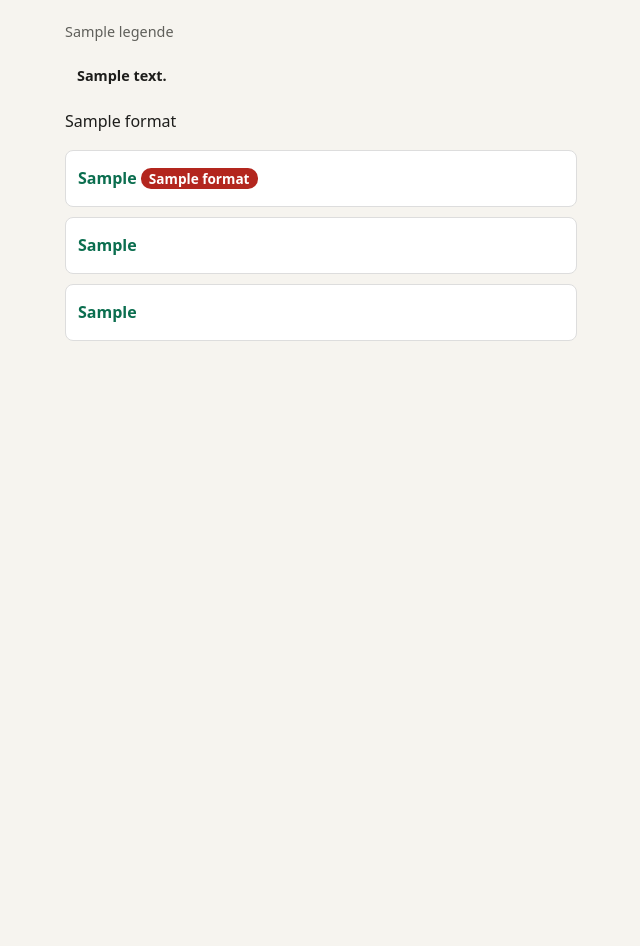
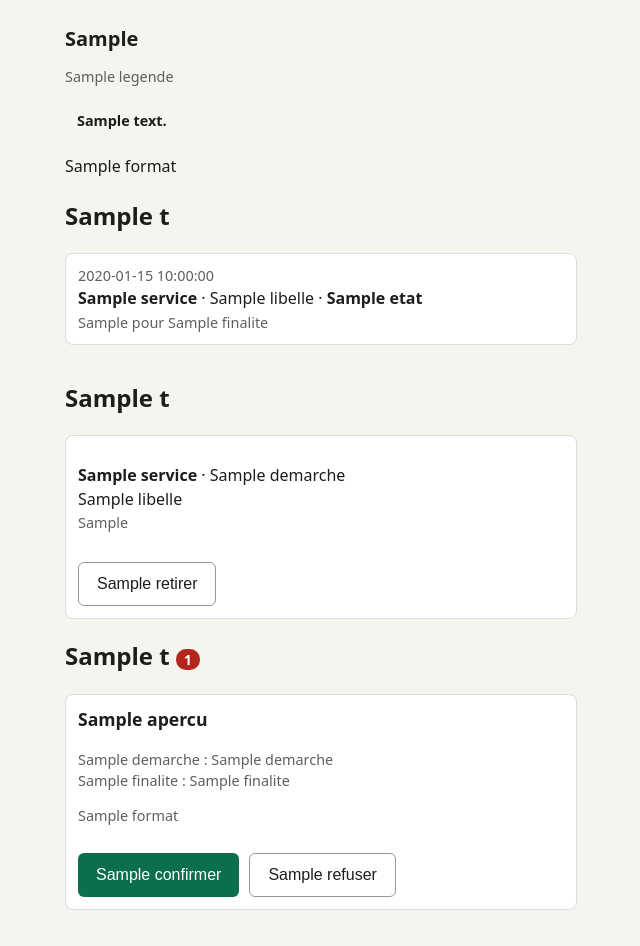
Before and after one commit to wangredelwende-spec/griot-dites-le-nous-une-fois, a FastAPI app: template espace-usager/portail/app/templates/accueil.html in a window 1280 px wide. Shown: the part 76-1022 px from the top of the page, without its empty margins (319-959 px from the left). Before the commit the page ends 417 px from the top, so only its background shows below. Run offline with FastAPI, Linux system fonts and the light colour scheme; the template is opened without the code that fills it: most values are stand-ins (such as "Sample title", 1, 10 or a date in 2020); parts of the project's set-up code (start-up, migrations or seed data) failed here and were passed over.

Commit message:
feat: espace usager : accueil « Bonjour, [prénom] », compteur, consultations (détail au clic), accords retirables puis « Accords à donner » ; plus de « Retour au menu » sur l'accueil ; « Voici qui a consulté vos informations, quand et pourquoi. » ; badge « Journal intègre ✓ — vérifié à HH h MM » ; « Connexion simulée (démo) » ; prénoms dans l'annuaire de démo ; tests

```diff
--- a/espace-usager/portail/app/main.py
+++ b/espace-usager/portail/app/main.py
@@ -168,20 +168,30 @@ async def badge_journal() -> dict:
         v = (await mediateur("GET", "/journal/verification")).json()
     except (MediateurInjoignable, ValueError):
         return {"etat": "indisponible", "texte": T["journal_indispo"]}
-    if v.get("integre"):
-        return {"etat": "ok", "texte": T["journal_ok"].format(n=v["lignes"])}
+    if v.get("integre"):     # sans le nombre de lignes : l'heure de la vérification suffit à l'usager
+        return {"etat": "ok", "texte": T["journal_ok"].format(
+            heure=datetime.fromtimestamp(time.time(), timezone.utc).strftime("%H h %M"))}
     return {"etat": "ko", "texte": T["journal_ko"].format(n=v.get("premiere_ligne_modifiee"))}
 
 
 @app.get(RACINE)
-async def accueil(request: Request):
+async def accueil(request: Request, page_n: int = 0):
+    """Après la connexion, tout sur une page : « Bonjour », le compteur et la liste des consultations (qui, quoi,
+    quand, pourquoi, statut ; détail au clic), puis les accords (retirables), puis les accords à donner."""
     s = session_de(request)
     if s is None:
         return page(request, "connexion.html", {})
     attente = (await mediateur("GET", f"/usagers/{ref(s)}/en-attente")).json()
-    consultations = await nombre_de_consultations(s)
-    return page(request, "accueil.html", {"nombre": len(attente), "consultations": consultations,
-                                          "journal": await badge_journal()})
+    for d in attente:
+        d["jusqu_a"] = heure(d["expire_le"])
+    lignes = await historique_de(s)
+    page_n = max(0, page_n)
+    debut = page_n * PAR_PAGE
+    return page(request, "accueil.html", {
+        "prenom": s.get("prenom", ""), "consultations": len(lignes), "lignes": lignes[debut:debut + PAR_PAGE],
+        "page_n": page_n, "suite": debut + PAR_PAGE < len(lignes), "journal": await badge_journal(),
+        "accords": (await mediateur("GET", f"/usagers/{ref(s)}/accords")).json(), "demandes": attente,
+        "accueil": True})
 
 
 @app.post(f"{RACINE}/connexion")
@@ -205,7 +215,9 @@ def connexion(request: Request, csrf: str = Form(...), numero: str = Form(""), p
     ECHECS_PIN.pop(numero, None)
     SESSIONS.pop(request.session.get("sid", ""), None)
     sid = secrets.token_urlsafe(32)
-    SESSIONS[sid] = {"sujet_ref": ABONNES[numero]["sujet_ref"], "vu_le": time.time()}
+    # Prénom de l'annuaire de démo (affiché « Bonjour, … ») : l'espace usager ne lit jamais les registres
+    SESSIONS[sid] = {"sujet_ref": ABONNES[numero]["sujet_ref"], "prenom": str(ABONNES[numero].get("prenom", "")),
+                     "vu_le": time.time()}
     request.session["sid"] = sid
     request.session["csrf"] = secrets.token_urlsafe(32)      # nouveau jeton après connexion
     return RedirectResponse(RACINE, status_code=303)
@@ -218,7 +230,7 @@ def deconnexion(request: Request, csrf: str = Form(...)):
     return RedirectResponse(RACINE, status_code=303)
 
 
-# --- 1. Demandes en attente : voir AVANT, puis confirmer ou refuser ---
+# --- 1. Accords à donner : voir AVANT, puis confirmer ou refuser ---
 
 @app.get(f"{RACINE}/attente")
 async def attente(request: Request):
--- a/espace-usager/portail/app/templates/accueil.html
+++ b/espace-usager/portail/app/templates/accueil.html
@@ -1,11 +1,59 @@
 {% extends "base.html" %}
 {% block contenu %}
+<h1>{{ t.bonjour.format(prenom=prenom) if prenom else t.bonjour_seul }}</h1>
 <p class="legende">{{ t.legende }}</p>
 {% include "badge_journal.html" %}
 <p class="compteur">{{ t.nb_consultations.format(n=consultations) }}</p>
-<nav class="menu">
-  <a href="{{ racine }}/attente">{{ t.menu_attente }}{% if nombre %} <span class="pastille">{{ t.n_attente.format(n=nombre) }}</span>{% endif %}</a>
-  <a href="{{ racine }}/historique">{{ t.menu_historique }}</a>
-  <a href="{{ racine }}/accords">{{ t.menu_accords }}</a>
-</nav>
+
+<h2>{{ t.historique_titre }}</h2>
+<ul class="liste">
+{% for l in lignes %}
+  <li><a href="{{ racine }}/historique/{{ l.n }}">
+    <span class="petit">{{ l.date }}</span><br>
+    <strong>{{ l.service }}</strong> · {{ l.attributs | map(attribute="libelle") | join(", ") }}
+    · <span class="etat {{ l.evenement }}">{{ l.etat }}</span><br>
+    <span class="petit">{{ t.pour }} {{ l.finalite }}</span>
+  </a></li>
+{% else %}
+  <li class="vide">{{ t.historique_vide }}</li>
+{% endfor %}
+</ul>
+<p class="pages">
+  {% if page_n > 0 %}<a href="{{ racine }}?page_n={{ page_n - 1 }}">← {{ t.plus_recents }}</a>{% endif %}
+  {% if suite %}<a href="{{ racine }}?page_n={{ page_n + 1 }}">{{ t.plus_anciens }} →</a>{% endif %}
+</p>
+
+<h2>{{ t.accords_titre }}</h2>
+{% for a in accords %}
+<section class="carte">
+  <p><strong>{{ a.service }}</strong> · {{ a.demarche }}<br>
+  {{ a.attributs | map(attribute="libelle") | join(", ") }}<br>
+  <span class="petit">{{ t.accord_transmis if a.transmis else t.accord_en_cours }}
+  {% if a.accord_valide %} · {{ t.accord_valable }}{% endif %}</span></p>
+  <form method="post" action="{{ racine }}/accords/{{ a.id_demande }}/retirer">
+    <input type="hidden" name="csrf" value="{{ csrf }}"><button class="second">{{ t.retirer }}</button>
+  </form>
+</section>
+{% else %}
+<p>{{ t.aucun_accord }}</p>
+{% endfor %}
+
+<h2>{{ t.attente_titre }}{% if demandes %} <span class="pastille">{{ demandes | length }}</span>{% endif %}</h2>
+{% for d in demandes %}
+<section class="carte">
+  <p class="apercu">{{ d.apercu }}</p>
+  <p class="petit">{{ t.demarche }} : {{ d.demarche }}<br>{{ t.finalite }} : {{ d.finalite }}</p>
+  <p class="petit">{{ t.valable.format(heure=d.jusqu_a) }}</p>
+  <div class="boutons">
+    <form method="post" action="{{ racine }}/attente/{{ d.id_demande }}/confirmer">
+      <input type="hidden" name="csrf" value="{{ csrf }}"><button>{{ t.confirmer }}</button>
+    </form>
+    <form method="post" action="{{ racine }}/attente/{{ d.id_demande }}/refuser">
+      <input type="hidden" name="csrf" value="{{ csrf }}"><button class="second">{{ t.refuser }}</button>
+    </form>
+  </div>
+</section>
+{% else %}
+<p>{{ t.aucune_demande }}</p>
+{% endfor %}
 {% endblock %}
--- a/espace-usager/portail/app/templates/base.html
+++ b/espace-usager/portail/app/templates/base.html
@@ -19,7 +19,7 @@
 </header>
 <main>
 {% block contenu %}{% endblock %}
-{% if connecte %}<p class="pied"><a href="{{ racine }}">{{ t.retour_menu }}</a></p>{% endif %}
+{% if connecte and not accueil %}<p class="pied"><a href="{{ racine }}">{{ t.retour_menu }}</a></p>{% endif %}
 </main>
 </body>
 </html>
--- a/traduction-moore/phrases-portail.csv
+++ b/traduction-moore/phrases-portail.csv
@@ -1,12 +1,12 @@
 cle;ecran;fr;mos;dyu;ff
 titre_site;Commun;Mes données · Griot;;;
-legende;Commun;« Dites-le-nous une fois » : vous voyez avant, vous vérifiez après.;;;
+legende;Commun;Voici qui a consulté vos informations, quand et pourquoi.;;;
 menu;Commun;Menu;;;
 deconnexion;Commun;Se déconnecter;;;
 retour_menu;Commun;Retour au menu;;;
 indisponible_titre;Commun;Service momentanément indisponible;;;
 indisponible;Commun;Le service ne répond pas. Rien n'a été transmis. Réessayez plus tard ou composez le *226#.;;;
-connexion_titre;Connexion;Connexion;;;
+connexion_titre;Connexion;Connexion simulée (démo);;;
 numero;Connexion;Numéro de téléphone;;;
 pin;Connexion;Code PIN;;;
 se_connecter;Connexion;Se connecter;;;
@@ -14,11 +14,11 @@ connexion_aide;Connexion;Le même numéro et le même code PIN que pour le *226#
 connexion_refusee;Connexion;Numéro ou code PIN incorrect.;;;
 pin_faux;Connexion;Numéro ou code PIN incorrect. Essais restants : {n}.;;;
 bloque;Connexion;Trop d'essais : ce numéro est bloqué 5 minutes.;;;
-menu_attente;Menu;Demandes en attente;;;
+menu_attente;Menu;Accords à donner;;;
 menu_historique;Menu;Qui a consulté mes données;;;
 menu_accords;Menu;Mes accords (retirer);;;
 n_attente;Menu;{n} en attente;;;
-attente_titre;Demandes en attente;Demandes en attente;;;
+attente_titre;Demandes en attente;Accords à donner;;;
 aucune_demande;Demandes en attente;Aucune demande en attente.;;;
 demarche;Demandes en attente;Démarche;;;
 finalite;Demandes en attente;Pour;;;
@@ -70,8 +70,10 @@ retrait_fait;Retrait;Rien n'a été transmis.;;;
 retrait_apres;Retrait;Déjà transmis : le service ne doit plus l'utiliser.;;;
 bandeau;Commun;Registres simulés, données fictives;;;
 pour;Historique;Pour :;;;
-journal_ok;Journal;Journal intègre : {n} lignes, aucune modifiée.;;;
+journal_ok;Journal;Journal intègre ✓ — vérifié à {heure};;;
 journal_ko;Journal;ATTENTION : la ligne {n} du journal a été modifiée.;;;
 journal_indispo;Journal;Vérification du journal impossible pour le moment.;;;
 accord_valable;Retrait;accord valable : les prochaines demandes de ce service passeront sans nouvelle confirmation;;;
-nb_consultations;Historique;Vos données ont été consultées ou demandées {n} fois (voir la liste).;;;
+nb_consultations;Historique;Vos informations ont été consultées {n} fois;;;
+bonjour;Accueil;Bonjour, {prenom};;;
+bonjour_seul;Accueil;Bonjour;;;
--- a/traduction-moore/phrases-ussd.csv
+++ b/traduction-moore/phrases-ussd.csv
@@ -7,7 +7,7 @@ pin;Connexion;Griot *226# : entrez votre code PIN.;;;
 pin_faux;Connexion;Code PIN incorrect. Essais restants : {n}.;;;
 bloque;Connexion;Trop d'essais. Réessayez dans 5 minutes.;;;
 session_expiree;Connexion;Session expirée.;;;
-menu_attente;Menu;1. Demandes en attente;;;
+menu_attente;Menu;1. Accords à donner;;;
 menu_historique;Menu;2. Qui a consulté mes données;;;
 menu_retrait;Menu;3. Retirer un accord;;;
 menu_langue;Menu;4. Langue;;;
```
Also changed, not shown: docs/API_USAGER.md (+1 -1 lines), espace-usager/tests/test_isolement.py (+1 -1 lines), espace-usager/tests/test_portail.py (+42 -12 lines), espace-usager/tests/test_ussd.py (+2 -2 lines), espace-usager/ussd/abonnes.yaml (+9 -9 lines).
